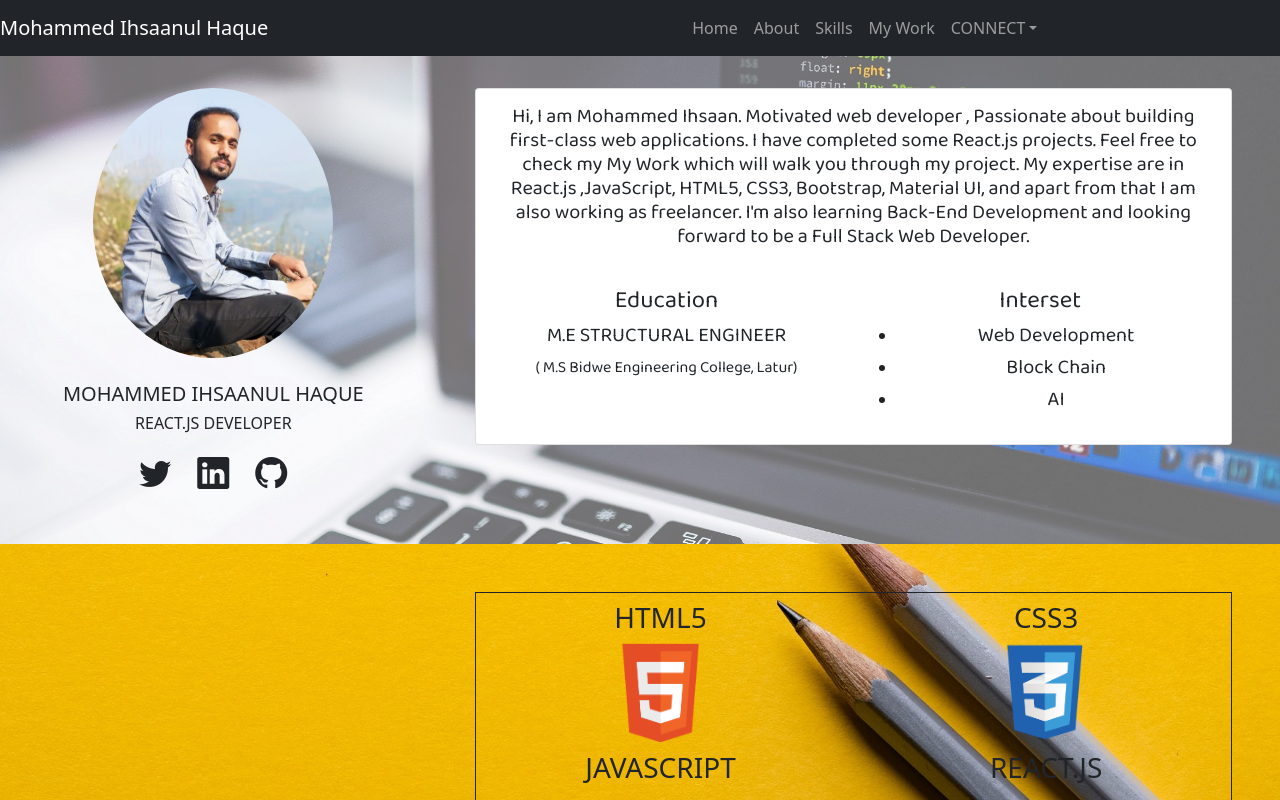
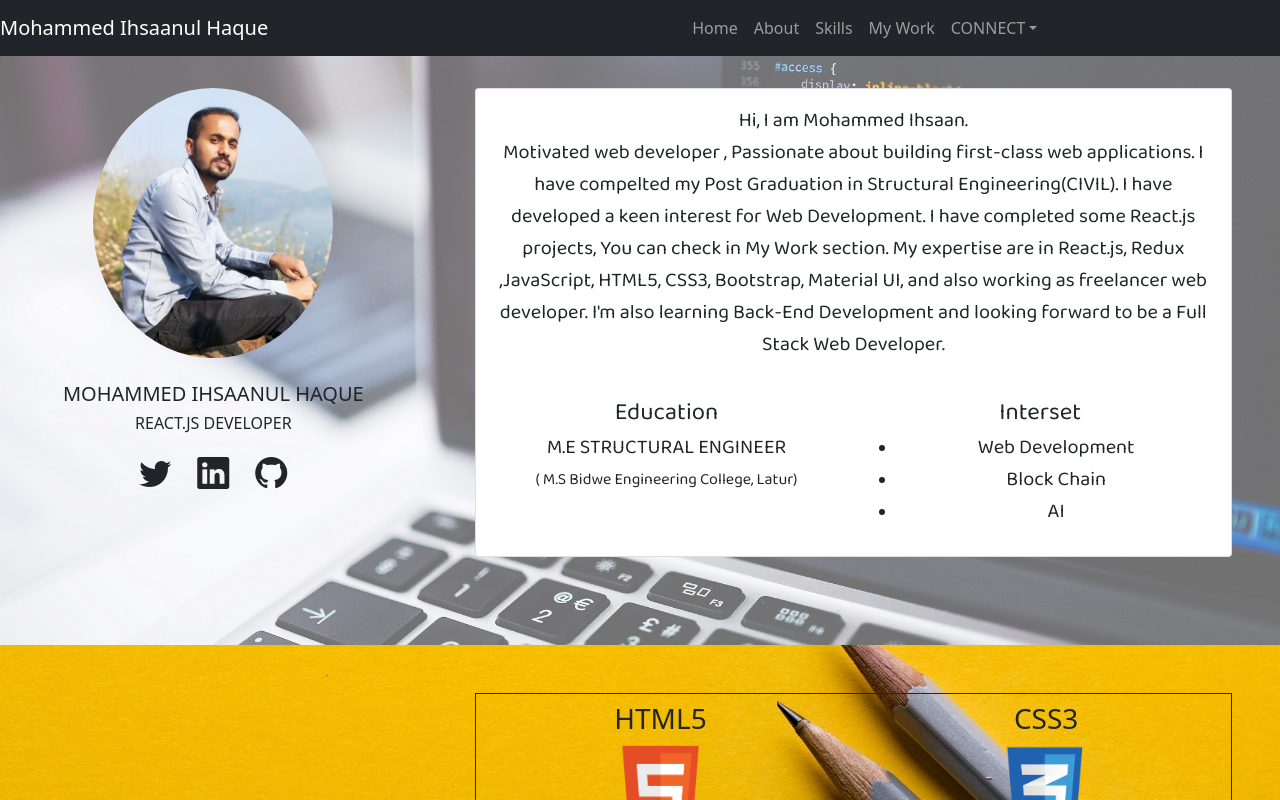
Before and after one commit to MohammedIhsaan/MyPortfolio, a React (Create React App) app: page / in a window 1280 px wide. Shown: the top 800 px of the page. Built offline with nearby package versions, Linux system fonts and the light colour scheme.

Commit message:
Navbar toggle close on click added

```diff
--- a/src/components/About.js
+++ b/src/components/About.js
@@ -40,14 +40,15 @@ export default function About (){
 
             <div class="card font-link">
                     <div class="card-body">
-                        <h5>
+                        <h5 style={{lineHeight: 1.6}}>
 
-                    Hi, I am Mohammed Ihsaan. Motivated  web developer ,
-                    Passionate about building first-class web applications.
-                     I have completed some React.js projects.
-                     Feel free to check my My Work which will walk you through my project.
-                      My expertise are in  React.js ,JavaScript, HTML5, CSS3, Bootstrap,
-                      Material UI, and apart from that I am also working as freelancer.
+                    Hi, I am Mohammed Ihsaan. < br ></br> Motivated  web developer ,
+                    Passionate about building first-class web applications. I have compelted my Post Graduation in Structural Engineering(CIVIL).
+                    I have developed a keen interest for Web Development.
+                     I have completed some React.js projects,
+                     You can  check in My Work section.
+                      My expertise are in  React.js, Redux ,JavaScript, HTML5, CSS3, Bootstrap,
+                      Material UI, and also working as freelancer web developer.
                       I'm also learning Back-End Development
                     and looking forward to be a Full Stack Web Developer.
                         </h5>
--- a/src/components/Nav.js
+++ b/src/components/Nav.js
@@ -1,27 +1,41 @@
+import { useState } from "react"
 import { Navbar } from "react-bootstrap"
 import { Nav } from "react-bootstrap"
 import { NavDropdown } from "react-bootstrap"
 import { Link } from "react-scroll"
 
 export default function Navb(){
+
+  const [expanded, setExpanded] = useState(false);
+
+let openToggle =()=>{
+  console.log("heloo")
+  setExpanded(true)
+}
+
+let closeToggle=()=>{
+  console.log("bye")
+  setExpanded(false)
+
+}
     return(
 
 
-<div className ="about">
+<div  className ="about">
 
-<Navbar className="" bg="dark" variant ='dark' expand="lg" fixed="top">
+<Navbar expanded={expanded} className="" bg="dark" variant ='dark' expand="lg" fixed="top">
 
 
-     <Navbar.Brand className="nav-center">
-     <div className="myName"> Mohammed Ihsaanul Haque</div> </Navbar.Brand>
-    <Navbar.Collapse id="basic-navbar-nav">
-      <Nav className="me-auto">
-      <Link to='intro'> <Nav.Link>Home</Nav.Link></Link>
-        <Link to='intro'><Nav.Link  >About</Nav.Link> </Link>
-        <Link to='newSkill'><Nav.Link >Skills</Nav.Link> </Link>
-        <Link to='project'><Nav.Link >My Work</Nav.Link> </Link>
+     <Navbar.Brand   className="nav-center">
+     <div  className="myName"> Mohammed Ihsaanul Haque</div> </Navbar.Brand>
+    <Navbar.Collapse    id="basic-navbar-nav">
+      <Nav    className="me-auto">
+      <Link to='intro'> <Nav.Link onClick={()=>closeToggle() } >Home</Nav.Link></Link>
+        <Link to='intro'><Nav.Link onClick={()=>closeToggle()} >About</Nav.Link> </Link>
+        <Link to='newSkill'><Nav.Link onClick={()=>closeToggle()}>Skills</Nav.Link> </Link>
+        <Link to='project'><Nav.Link onClick={()=>closeToggle()}>My Work</Nav.Link> </Link>
         <NavDropdown title="CONNECT" id="basic-nav-dropdown">
-          <NavDropdown.Item href="https://www.linkedin.com/in/ihsaan-mohammed-895732222/"><h6 className="text-center"><i class="fab fa-linkedin"></i> LINKDIN </h6></NavDropdown.Item>
+          <NavDropdown.Item  href="https://www.linkedin.com/in/ihsaan-mohammed-895732222/"><h6 className="text-center"><i class="fab fa-linkedin"></i> LINKDIN </h6></NavDropdown.Item>
           <NavDropdown.Item href="https://github.com/MohammedIhsaan"><h6 className="text-center"> <i class="fab fa-github-square"></i> GIT HUB </h6></NavDropdown.Item>
           <NavDropdown.Item href="https://twitter.com/ihsaanul_haque"><h6 className="text-center"><i class="fab fa-twitter-square"></i> TWITTER </h6></NavDropdown.Item>
         </NavDropdown>
@@ -29,7 +43,7 @@ export default function Navb(){
     </Navbar.Collapse>
 
 
-    <Navbar.Toggle aria-controls="basic-navbar-nav" />
+    <Navbar.Toggle onClick={()=> setExpanded(expanded?false : "expanded")} aria-controls="basic-navbar-nav" />
 
 
 </Navbar>
```
